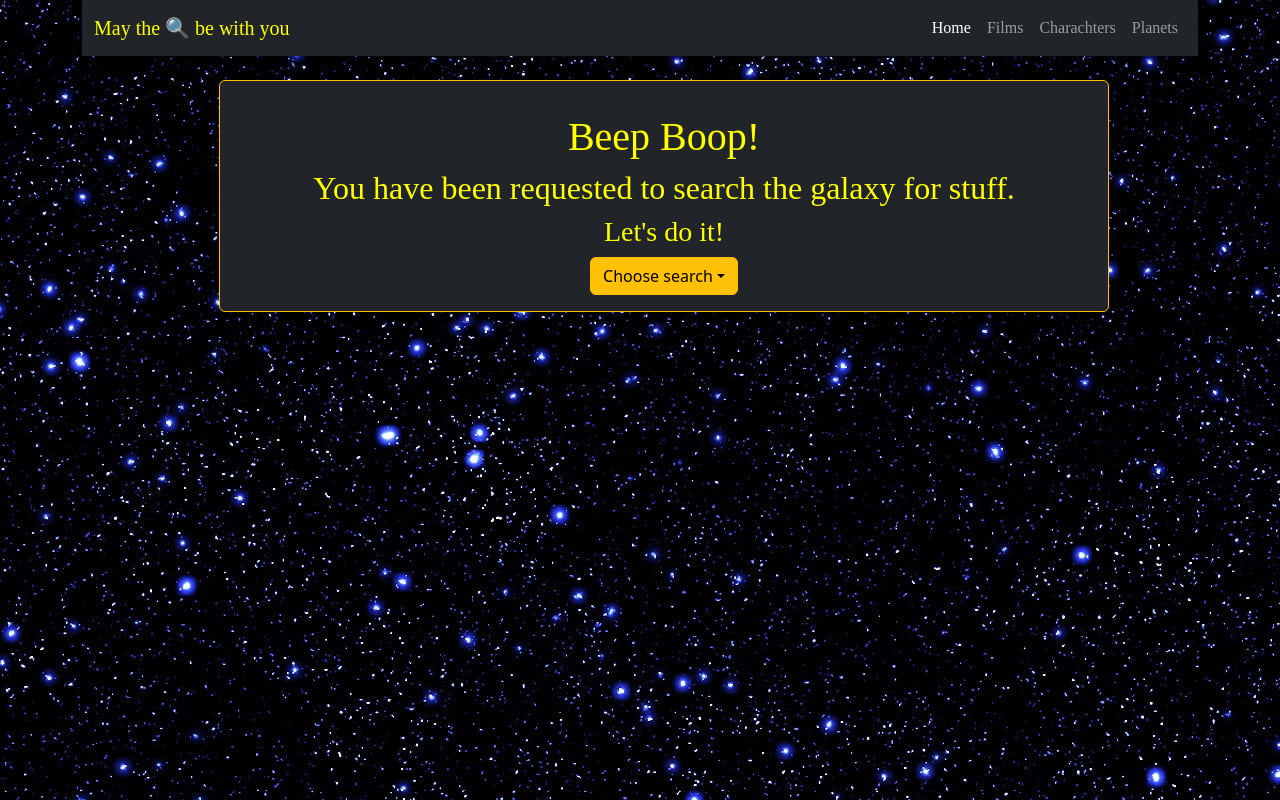
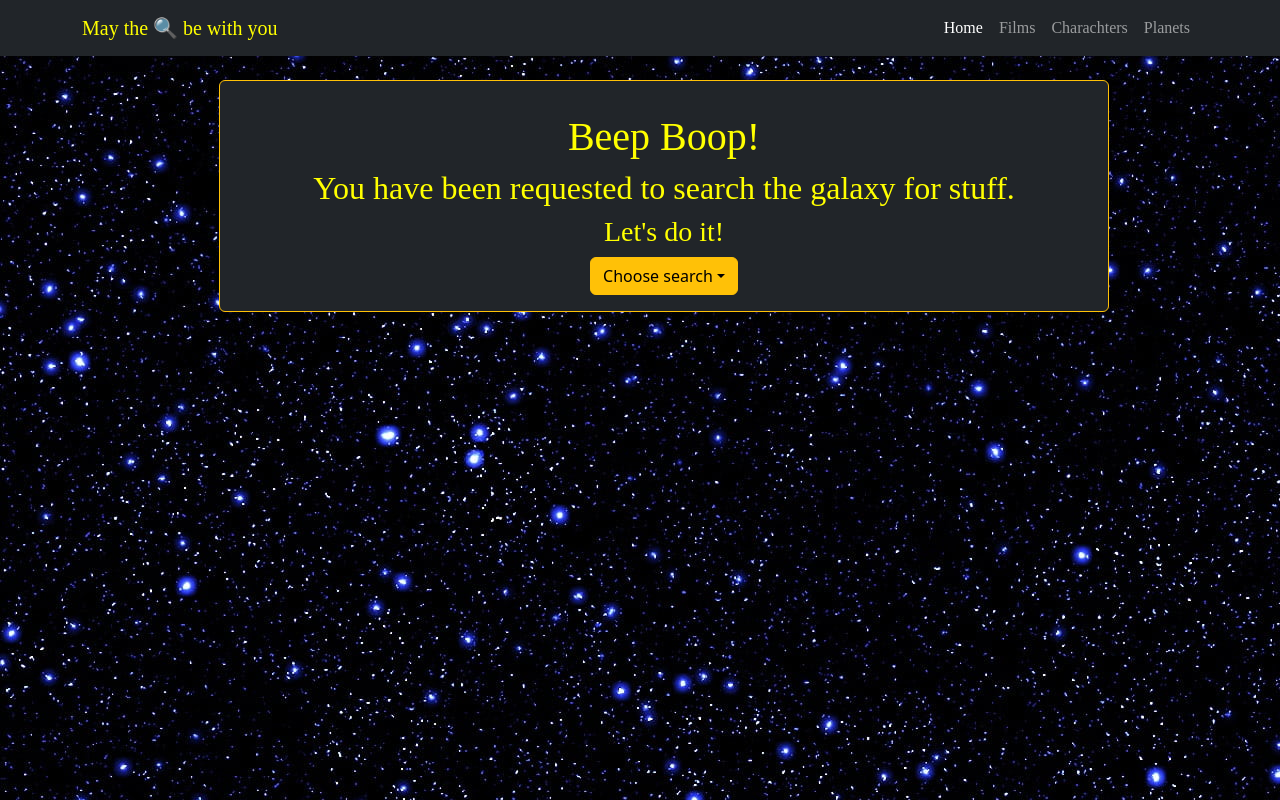
Before and after one commit to landicami/swapi-cami, a React (Vite) app: page / in a window 1280 px wide. Built offline with nearby package versions, Linux system fonts and the light colour scheme; a web font is replaced by a local one.

Commit message:
AplanetPage

```diff
--- a/src/App.tsx
+++ b/src/App.tsx
@@ -10,8 +10,10 @@ import FilmPage from "./pages/Filmpages/FilmPage";
 import CharachterPage from "./pages/Charachterpages/CharachterPage";
 import ACharachterPage from "./pages/Charachterpages/ACharachterPage";
 import "./assets/scss/App.scss";
+
 import NotFoundpage from "./pages/NotFoundpage";
 import PlanetPage from "./pages/Planetpages/PlanetPage";
+import APlanetPage from "./pages/Planetpages/APlanetPage";
 
 
 
@@ -19,8 +21,10 @@ function App() {
 
 
   return (
+	<>
+	<Navigation />
+
     <Container id="app">
-      <Navigation />
         <Container>
           <Routes>
               <Route path="/" element={<HomePage />} />
@@ -29,6 +33,7 @@ function App() {
 			  <Route path="/films/:id" element={<AFilmPage />} />
 
 			  <Route path="/planets" element={<PlanetPage />} />
+			  <Route path="/planets/:id" element={<APlanetPage />} />
 
               <Route path="/people" element={<CharachterPage />} />
 			  <Route path="/people/:id" element={<ACharachterPage />} />
@@ -38,6 +43,7 @@ function App() {
           </Routes>
         </Container>
     </Container>
+	</>
   )
 }
 
```
